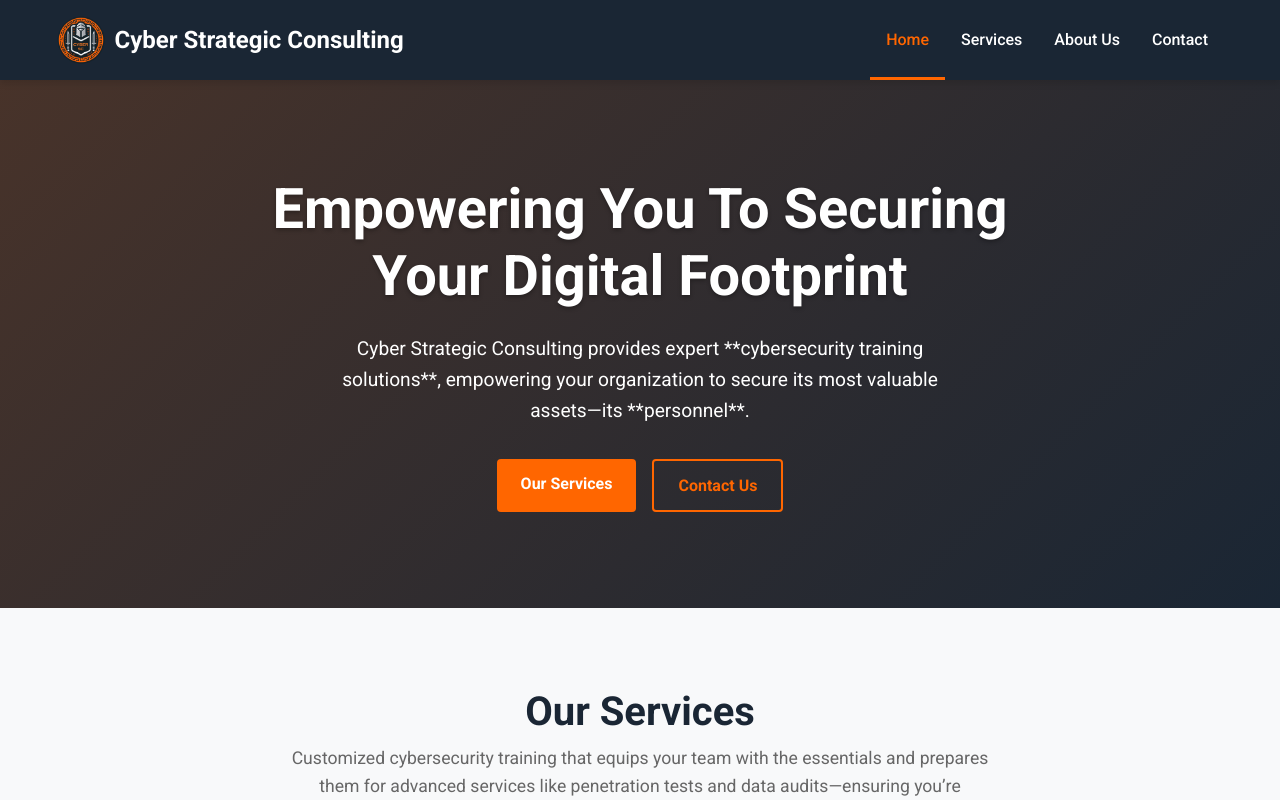
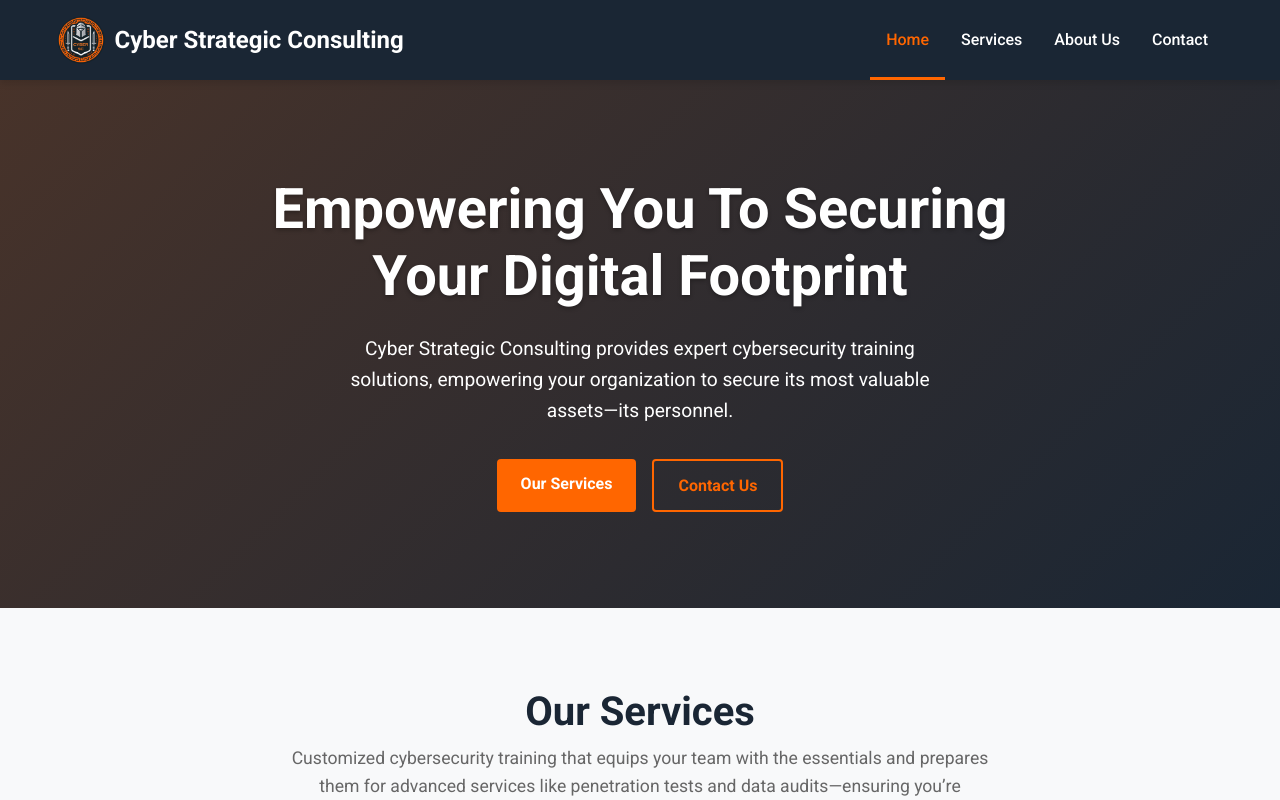
Before and after one commit to CyberStrategicConsulting/cybersc-website, a React (Create React App) app: page / in a window 1280 px wide. Shown: the top 800 px of the page. Built offline with nearby package versions, Linux system fonts and the light colour scheme.

Commit message:
Adjusting frontend

```diff
--- a/src/pages/Home.tsx
+++ b/src/pages/Home.tsx
@@ -8,8 +8,8 @@ const Home = () => {
         <div className="hero-content">
           <h1>Empowering You To Securing Your Digital Footprint</h1>
           <p>
-          Cyber Strategic Consulting provides expert **cybersecurity training solutions**,
-          empowering your organization to secure its most valuable assets—its **personnel**.
+          Cyber Strategic Consulting provides expert cybersecurity training solutions,
+          empowering your organization to secure its most valuable assets—its personnel.
           </p>
           <div className="hero-btns">
             <Link to="/services" className="btn btn-primary">
```
